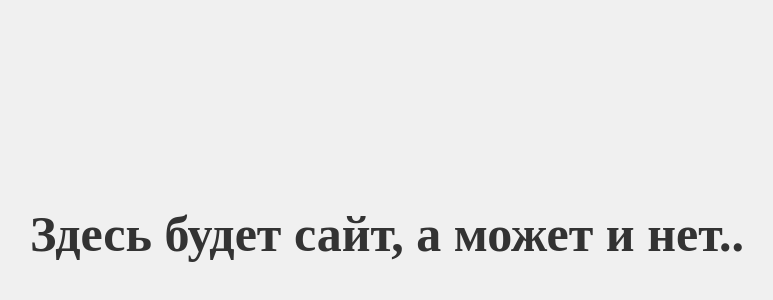
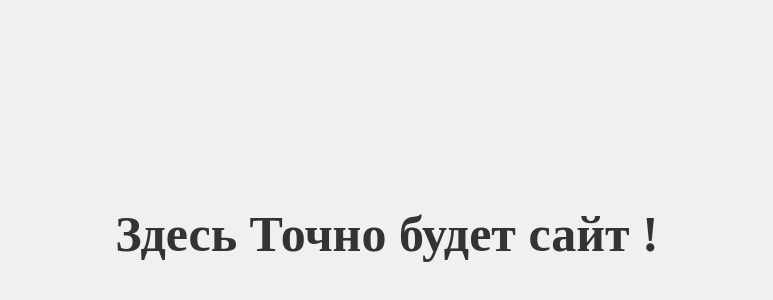
Before and after one commit to xplanini-bot/HSH, a plain HTML site: page index.html in a window 1280 px wide. Shown: the part 174-474 px from the top of the page, without its empty margins (253-1026 px from the left). Drawn offline with Linux system fonts and the light colour scheme.

Commit message:
Описание изменений

```diff
--- a/index.html
+++ b/index.html
@@ -21,7 +21,7 @@
 </head>
 <body>
     <div class="site-placeholder">
-        Здесь будет сайт, а может и нет..
+        Здесь Точно будет сайт !
     </div>
 </body>
 </html>
```
